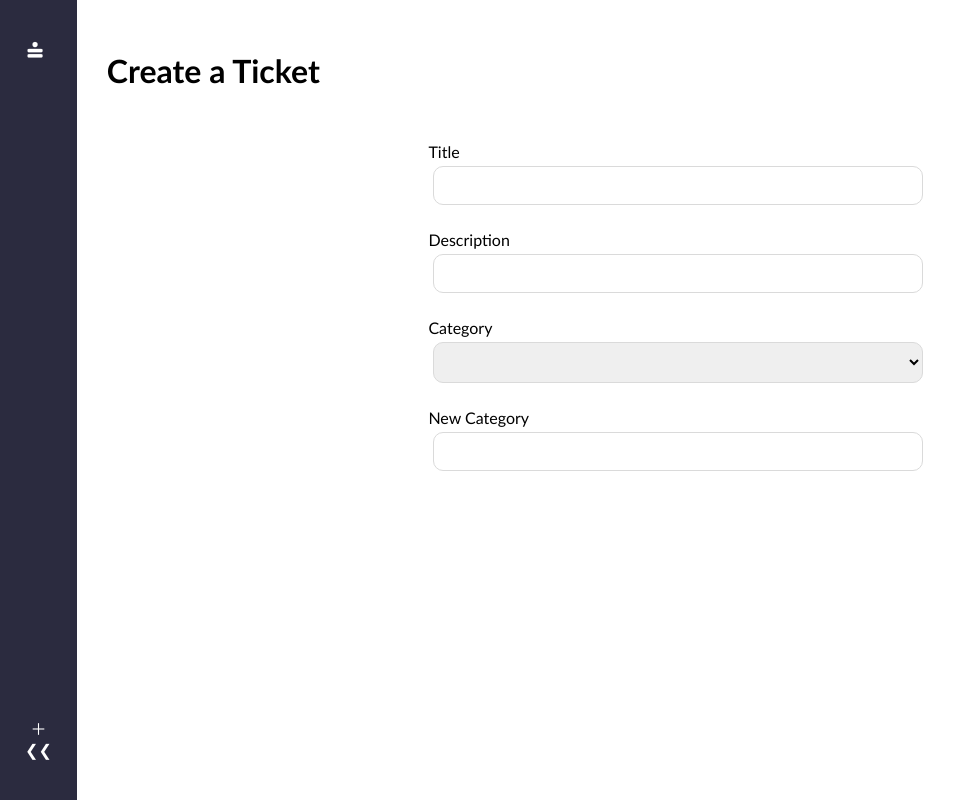
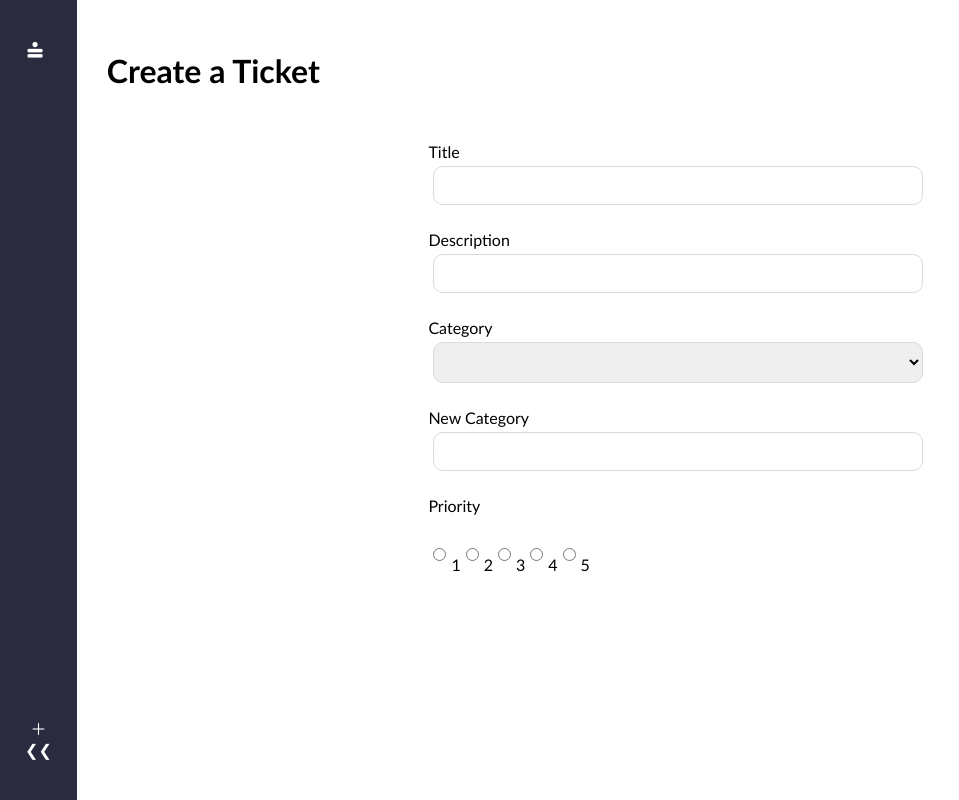
Before and after one commit to APareja12/crm-clone, a React (Create React App) app: page /ticket in a window 1280 px wide. Shown: the whole page, without its empty margins (0-959 px from the left). Built offline with nearby package versions, Linux system fonts and the light colour scheme.

Commit message:
adds priority radials

```diff
--- a/src/pages/TicketPage.js
+++ b/src/pages/TicketPage.js
@@ -46,7 +46,7 @@ const TicketPage = () => {
               value={formData.title}
             />
 
-<label htmlFor="description">Description</label>
+            <label htmlFor="description">Description</label>
             <input
               id="description"
               name="description"
@@ -75,6 +75,56 @@ const TicketPage = () => {
               onChange={handleChange}
               value={formData.category}
             />
+
+<label>Priority</label>
+            <div className="multiple-input-container">
+              <input
+                id="priority-1"
+                name="priority"
+                type="radio"
+                onChange={handleChange}
+                value={1}
+                checked={formData.priority === 1}
+              />
+              <label htmlFor="priority-1">1</label>
+              <input
+                id="priority-2"
+                name="priority"
+                type="radio"
+                onChange={handleChange}
+                value={2}
+                checked={formData.priority === 2}
+              />
+              <label htmlFor="priority-2">2</label>
+              <input
+                id="priority-3"
+                name="priority"
+                type="radio"
+                onChange={handleChange}
+                value={3}
+                checked={formData.priority === 3}
+              />
+              <label htmlFor="priority-3">3</label>
+              <input
+                id="priority-4"
+                name="priority"
+                type="radio"
+                onChange={handleChange}
+                value={4}
+                checked={formData.priority === 4}
+              />
+              <label htmlFor="priority-4">4</label>
+              <input
+                id="priority-5"
+                name="priority"
+                type="radio"
+                onChange={handleChange}
+                value={5}
+                checked={formData.priority === 5}
+              />
+              <label htmlFor="priority-5">5</label>
+            </div>
+
           </section>
         </form>
 
```
